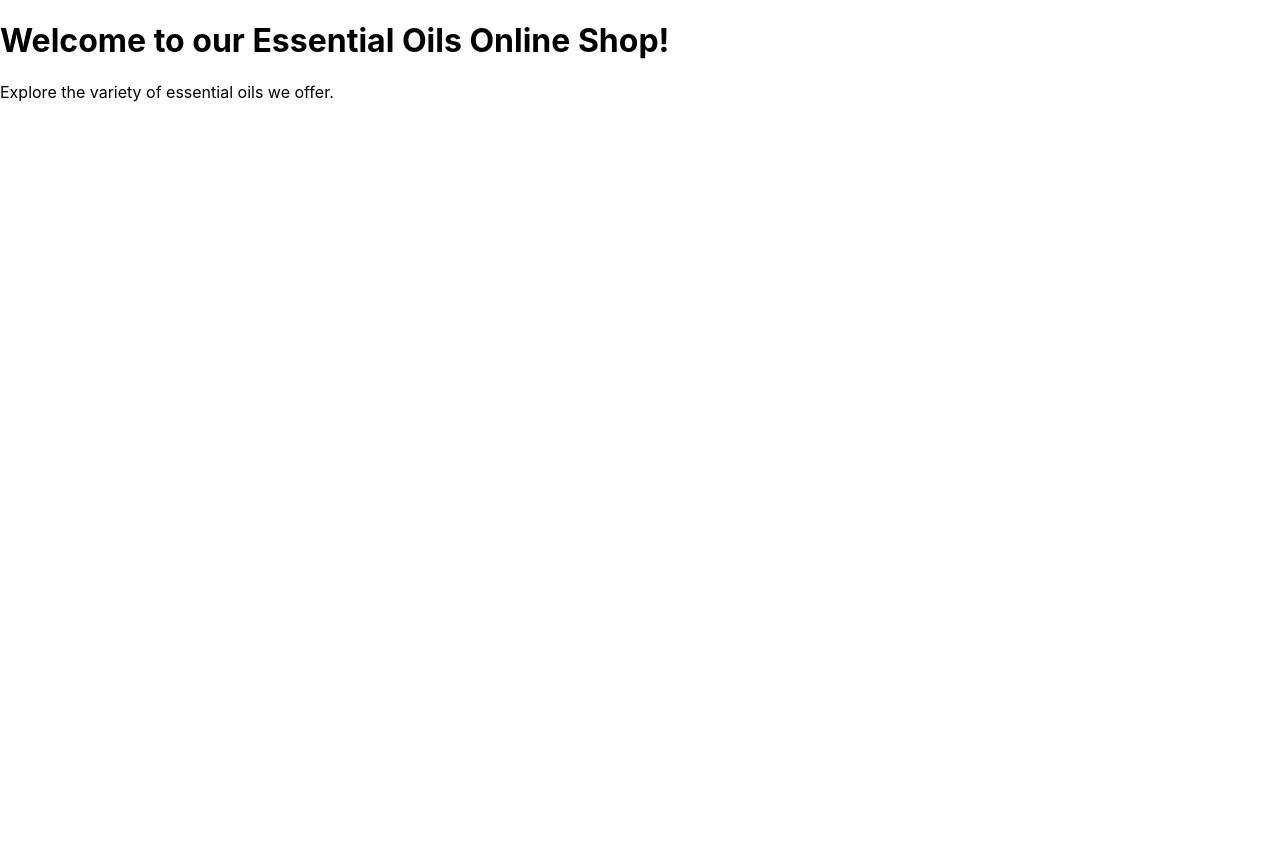
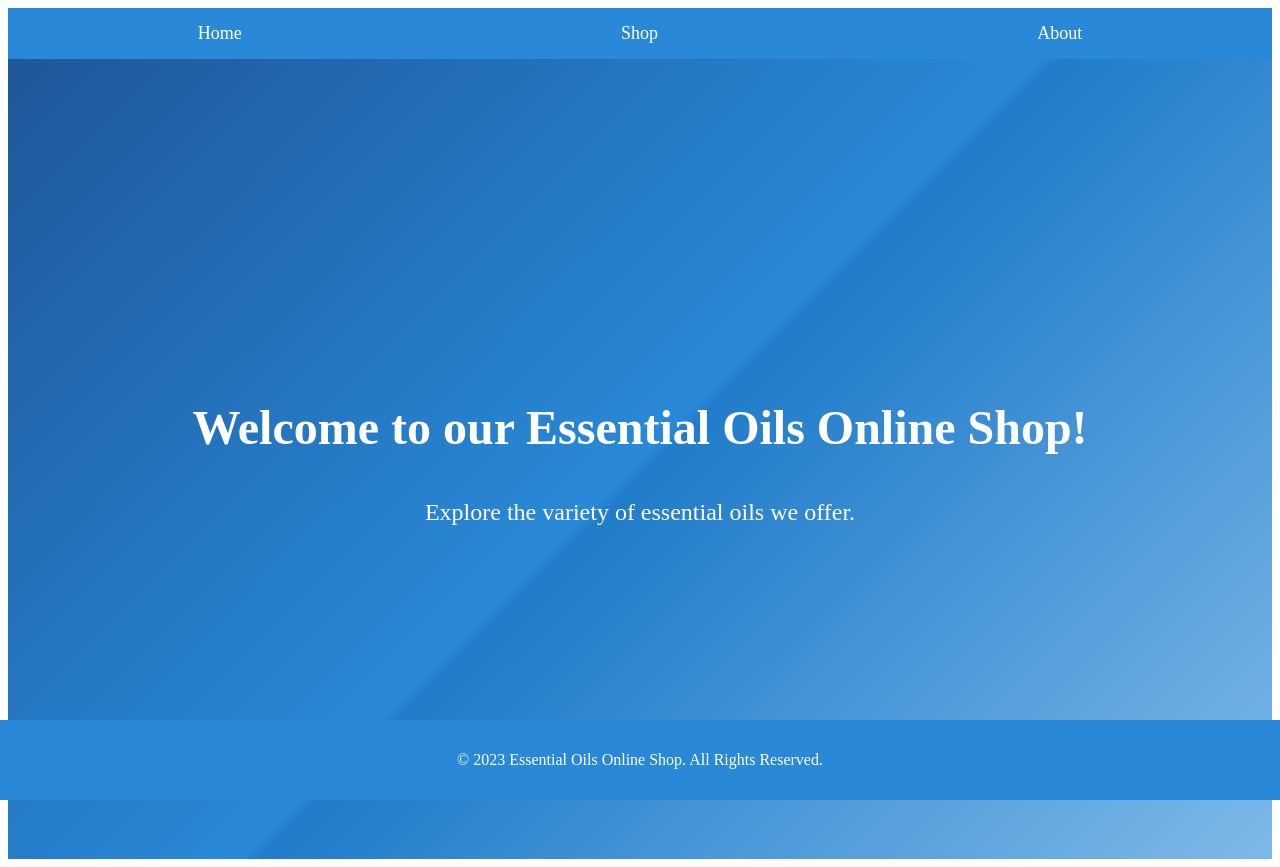
Before and after one commit to lunks/oil-shop, a React (Create React App) app in the folder frontend/: page / in a window 1280 px wide. Before the commit the page ends 800 px from the top, so only its background shows below. Built offline with nearby package versions, Linux system fonts and the light colour scheme.

Commit message:
add layout components

```diff
--- a/frontend/src/App.js
+++ b/frontend/src/App.js
@@ -4,16 +4,20 @@ import Home from '../src/components/Home/Home.js';
 import About from '../src/components/About/About.js';
 import Shop from '../src/components/Shop/Shop.js';
 import Product from './components/Product/Product.js';
+import Navbar from './components/Navbar/Navbar.js'
+import Footer from './components/Footer/Footer.js';
 
 function App() {
   return (
     <Router>
+      <Navbar/>
       <Routes>
         <Route path="/" element={<Home />} />
         <Route path="/about" element={<About />} />
         <Route path="/shop" element={<Shop />} />
         <Route path="/product" element={<Product />} />
       </Routes>
+      <Footer />
     </Router>
   );
 }
--- /dev/null
+++ b/frontend/src/components/Footer/Footer.css
@@ -0,0 +1,10 @@
+.footer {
+    background-color: #2989d8;
+    color: white;
+    text-align: center;
+    padding: 15px 0;
+    position: fixed;
+    left: 0;
+    bottom: 0;
+    width: 100%;
+  }
--- /dev/null
+++ b/frontend/src/components/Footer/Footer.js
@@ -0,0 +1,12 @@
+import React from 'react';
+import './Footer.css';
+
+const Footer = () => {
+  return (
+    <footer className="footer">
+      <p>&copy; {new Date().getFullYear()} Essential Oils Online Shop. All Rights Reserved.</p>
+    </footer>
+  );
+};
+
+export default Footer;
--- /dev/null
+++ b/frontend/src/components/Home/Home.css
@@ -0,0 +1,22 @@
+.home-container {
+    display: flex;
+    flex-direction: column;
+    justify-content: center;
+    align-items: center;
+    height: 100vh;
+    background: linear-gradient(135deg, #1e5799 0%, #2989d8 50%, #207cca 51%, #7db9e8 100%);
+    color: white;
+  }
+
+  .home-title {
+    font-size: 48px;
+    text-align: center;
+    margin-bottom: 20px;
+    font-weight: bold;
+  }
+
+  .home-subtitle {
+    font-size: 24px;
+    text-align: center;
+    max-width: 600px;
+  }
--- a/frontend/src/components/Home/Home.js
+++ b/frontend/src/components/Home/Home.js
@@ -1,10 +1,11 @@
 import React from 'react';
+import './Home.css';
 
 const Home = () => {
   return (
-    <div>
-      <h1>Welcome to our Essential Oils Online Shop!</h1>
-      <p>Explore the variety of essential oils we offer.</p>
+    <div className="home-container">
+      <h1 className="home-title">Welcome to our Essential Oils Online Shop!</h1>
+      <p className="home-subtitle">Explore the variety of essential oils we offer.</p>
     </div>
   );
 };
--- /dev/null
+++ b/frontend/src/components/Navbar/Navbar.css
@@ -0,0 +1,16 @@
+.navbar {
+    display: flex;
+    justify-content: space-around;
+    background-color: #2989d8;
+    padding: 15px 0;
+  }
+
+  .nav-link {
+    color: white;
+    text-decoration: none;
+    font-size: 18px;
+  }
+
+  .active-link {
+    font-weight: bold;
+  }
--- /dev/null
+++ b/frontend/src/components/Navbar/Navbar.js
@@ -0,0 +1,15 @@
+import React from 'react';
+import { NavLink } from 'react-router-dom';
+import './Navbar.css';
+
+const Navbar = () => {
+  return (
+    <nav className="navbar">
+      <NavLink className="nav-link" exact to="/" activeClassName="active-link">Home</NavLink>
+      <NavLink className="nav-link" to="/shop" activeClassName="active-link">Shop</NavLink>
+      <NavLink className="nav-link" to="/about" activeClassName="active-link">About</NavLink>
+    </nav>
+  );
+};
+
+export default Navbar;
--- a/frontend/src/index.css
+++ /dev/null
@@ -1,13 +0,0 @@
-body {
-  margin: 0;
-  font-family: -apple-system, BlinkMacSystemFont, 'Segoe UI', 'Roboto', 'Oxygen',
-    'Ubuntu', 'Cantarell', 'Fira Sans', 'Droid Sans', 'Helvetica Neue',
-    sans-serif;
-  -webkit-font-smoothing: antialiased;
-  -moz-osx-font-smoothing: grayscale;
-}
-
-code {
-  font-family: source-code-pro, Menlo, Monaco, Consolas, 'Courier New',
-    monospace;
-}
--- a/frontend/src/index.js
+++ b/frontend/src/index.js
@@ -1,8 +1,6 @@
 import React from 'react';
 import ReactDOM from 'react-dom/client';
-import './index.css';
 import App from './App';
-import reportWebVitals from './reportWebVitals';
 
 const root = ReactDOM.createRoot(document.getElementById('root'));
 root.render(
@@ -10,8 +8,3 @@ root.render(
     <App />
   </React.StrictMode>
 );
-
-// If you want to start measuring performance in your app, pass a function
-// to log results (for example: reportWebVitals(console.log))
-// or send to an analytics endpoint. Learn more: https://bit.ly/CRA-vitals
-reportWebVitals();
--- a/frontend/src/reportWebVitals.js
+++ /dev/null
@@ -1,13 +0,0 @@
-const reportWebVitals = onPerfEntry => {
-  if (onPerfEntry && onPerfEntry instanceof Function) {
-    import('web-vitals').then(({ getCLS, getFID, getFCP, getLCP, getTTFB }) => {
-      getCLS(onPerfEntry);
-      getFID(onPerfEntry);
-      getFCP(onPerfEntry);
-      getLCP(onPerfEntry);
-      getTTFB(onPerfEntry);
-    });
-  }
-};
-
-export default reportWebVitals;
```
Also changed, not shown: frontend/src/App.css (deleted, +0 -38 lines), frontend/src/setupTests.js (deleted, +0 -5 lines), frontend/src/logo.svg (deleted), 1 other file (tests, documents, lock files or other folders).
